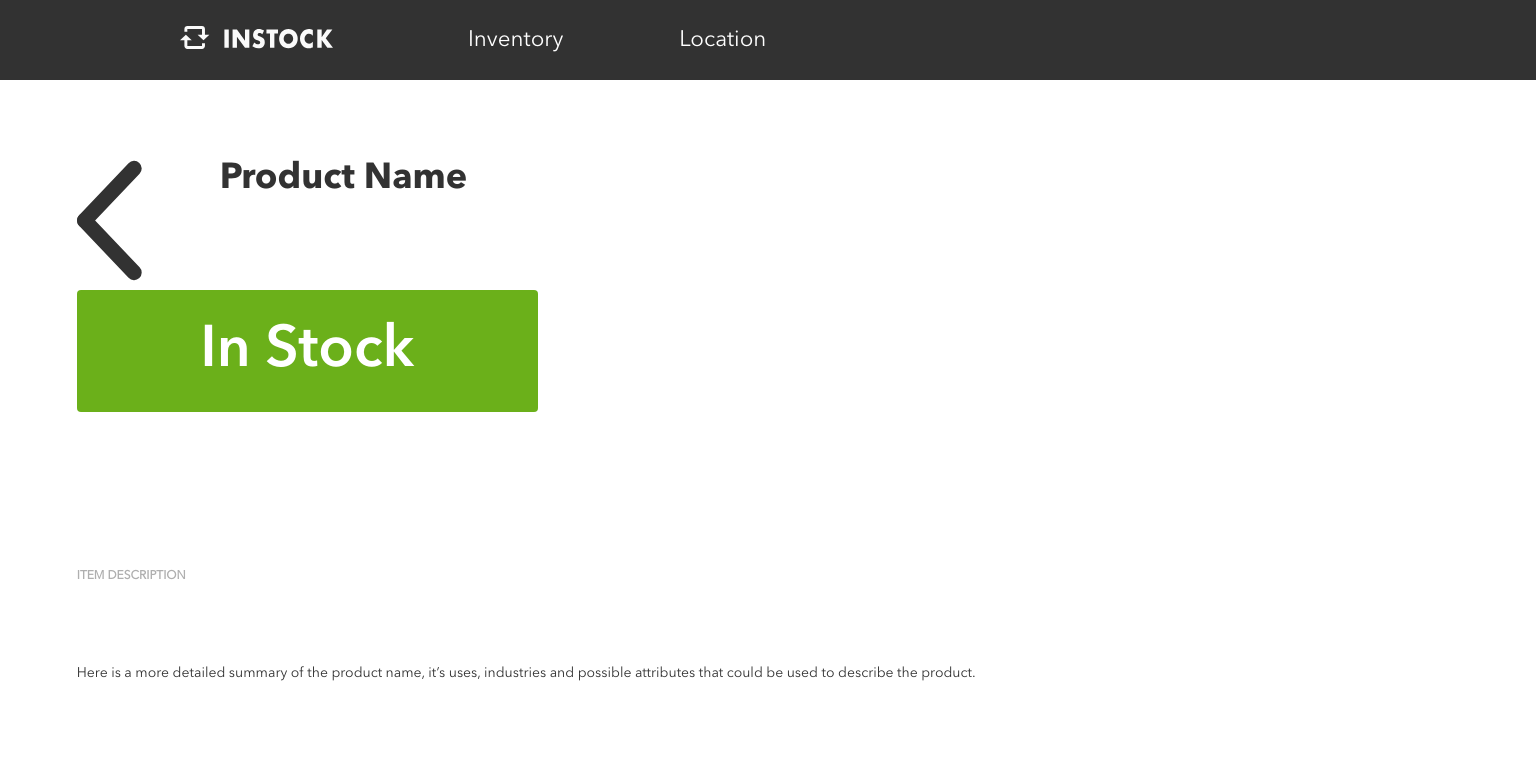
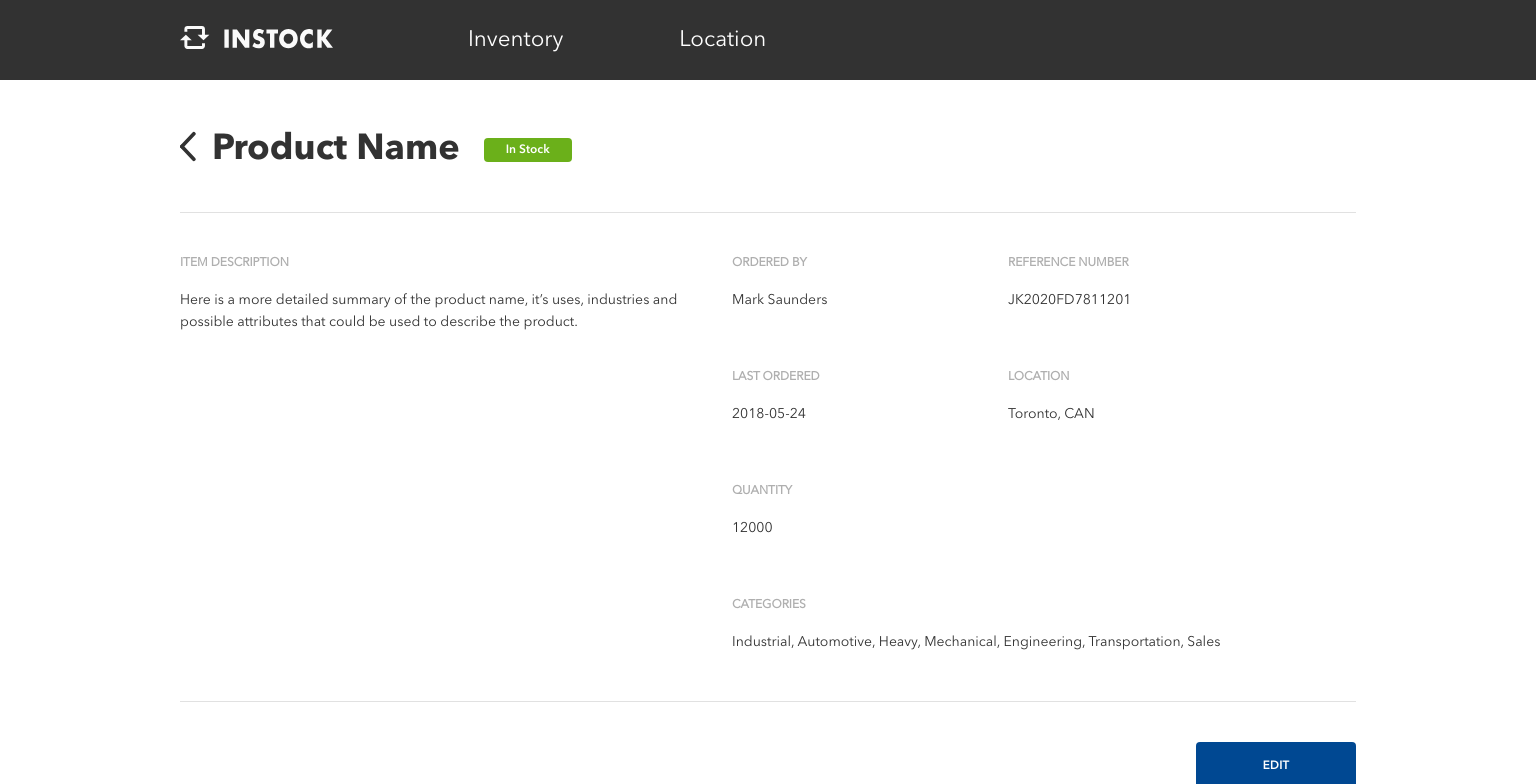
Before and after one commit to Short-Hop/InStock, a React (Create React App) app in the folder client/in-stock/: page /inventory in a window 1536 px wide. Shown: the top 784 px of the page. Built offline with nearby package versions, Linux system fonts and the light colour scheme.

Commit message:
Added product Component

```diff
--- a/client/in-stock/src/components/InvHeader.js
+++ b/client/in-stock/src/components/Header.js
@@ -4,7 +4,7 @@ export default class InvHeader extends Component {
   render() {
     return (
       <header className="header">
-        <h1>Inventory</h1>
+        <h1>{this.props.title}</h1>
         <input className="header__search" placeholder="Search" />
       </header>
     );
--- a/client/in-stock/src/components/Product.js
+++ b/client/in-stock/src/components/Product.js
@@ -22,6 +22,8 @@ function Product() {
                 {indicator}
             </div>
             <div className="divider"></div>
+
+            <div className="product__details">
                 <div className="product__description">
                     <h5>ITEM DESCRIPTION</h5>
                     <h4>Here is a more detailed summary of the product name, it’s uses, industries and possible attributes that could be used to describe the product.</h4>
@@ -50,15 +52,22 @@ function Product() {
                     </div>
 
                     <div>
+                        <div>
                             <h5>QUANTITY</h5>
                             <h4>12000</h4>
                         </div>
+                    </div>
 
+
+                    <div>
                         <div>
                             <h5>CATEGORIES</h5>
                             <h4>Industrial, Automotive, Heavy, Mechanical, Engineering, Transportation, Sales</h4>
                         </div>
                     </div>
+                </div>
+            </div>
+
             <div className="divider"></div>
 
             <button>
--- a/client/in-stock/src/components/WarehouseName.js
+++ b/client/in-stock/src/components/WarehouseName.js
@@ -1,5 +1,6 @@
 import React, { Component } from "react";
 import Arrow from "../assets/Icons/SVG/Icon-back-arrow.svg";
+import Inventory from "./Inventory"
 
 export default class WarehouseName extends Component {
   render() {
@@ -25,6 +26,7 @@ export default class WarehouseName extends Component {
             <p>weinberg@instock.com</p>
           </div>
         </div>
+        <Inventory/>
       </div>
     );
   }
--- a/client/in-stock/src/styles/_nav.scss
+++ b/client/in-stock/src/styles/_nav.scss
@@ -35,7 +35,7 @@
   }
 }
 
-@media screen and (min-width: 768px) {
+@media screen and (min-width: 600px) {
   .nav {
     display: flex;
     flex-direction: row;
--- a/client/in-stock/src/styles/_product.scss
+++ b/client/in-stock/src/styles/_product.scss
@@ -1,7 +1,8 @@
 .product {
-    padding: 5vw;
+    padding: 0px 5vw;
 
     &__header {
+        margin-top: 8vw;
         display: flex;
         flex-direction: column;
         justify-content: flex-start;
@@ -72,3 +73,176 @@
         font-size: 3.8vw;
     }
 }
+
+@media (min-width: 600px) {
+    .product {
+        padding: 0px 3vw;
+        display: flex;
+        flex-direction: column;
+
+        &__header {
+            margin: 5vw 0px;
+            flex-direction: row;
+            align-items: center;
+
+            img {
+                width: 2vw;
+                margin-right: 2vw;
+                margin-top: 0.3vw;
+            }
+
+            h1 {
+                margin-bottom: 0px;
+            }
+        }
+
+        .divider {
+            display: block;
+            margin-bottom: 5vw;
+        }
+
+        &__inStock {
+            font-size: 1.55vw;
+            padding: 0.8vw;
+            width: 12vw;
+            margin-bottom: 0px;
+            margin-left: 4vw;
+        }
+
+        &__outStock {
+            font-size: 1.55vw;
+            padding: 0.8vw;
+            width: 12vw;
+            margin-bottom: 0px;
+            margin-left: 4vw;
+        }
+
+        h5 {
+            margin-bottom: 1.5vw;
+        }
+
+        h4 {
+            margin-bottom: 5vw;
+        }
+
+        &__description {
+            margin-bottom: 6vw;
+            width: 80vw;
+        }
+
+        &__info {
+            display: flex;
+            flex-direction: column;
+            & > div {
+                display: flex;
+                div:nth-child(1) {
+                    width: 47vw;
+                }
+            }
+        }
+
+        button {
+            align-self: flex-end;
+            width: 21vw;
+            height: 6vw;
+            font-size: 1.55vw;
+            &:hover {
+                background-color: $Instock-blue-dark
+            }
+        }
+    }
+}
+
+@media (min-width: 1440px) {
+
+    .product {
+        padding: 0px 180px;
+        display: flex;
+        flex-direction: column;
+
+        &__header {
+            margin: 48px 0px 0px 0px;
+            flex-direction: row;
+            align-items: center;
+
+            img {
+                width: 16px;
+                margin-right: 16px;
+                margin-top: 3px
+            }
+
+            h1 {
+                margin-bottom: 0px;
+            }
+        }
+
+        .divider {
+            display: block;
+            margin: 40px 0px;
+        }
+
+        &__inStock {
+            font-size: 12px;
+            padding: 5px;
+            width: 88px;
+            margin-left: 24px;
+        }
+
+        &__outStock {
+            font-size: 12px;
+            padding: 5px;
+            width: 88px;
+            margin-left: 24px;
+        }
+
+        h5 {
+            margin-bottom: 16px;
+        }
+
+        h4 {
+            margin-bottom: 56px;
+        }
+
+        &__details {
+            display: flex;
+        }
+
+        &__description {
+            margin-bottom: 0px;
+            width: 552px;
+        }
+
+        &__info {
+            display: flex;
+            flex-direction: column;
+            width: 528px;
+            & > div {
+
+                display: flex;
+                div:nth-child(1) {
+                    width: 276px;
+                }
+
+                &:last-child {
+                    div {
+                        width: auto;
+                        h4 {
+                            margin-bottom: 8px;
+                        }
+                    }
+                }
+            }
+        }
+
+        button {
+            align-self: flex-end;
+            width: 160px;
+            height: 48px;
+            font-size: 12px;
+            &:hover {
+                background-color: $Instock-blue-dark
+            }
+        }
+    }
+
+}
--- a/client/in-stock/src/styles/_warehouseName.scss
+++ b/client/in-stock/src/styles/_warehouseName.scss
@@ -31,7 +31,7 @@
   }
 }
 
-@media screen and (min-width: 768px) {
+@media screen and (min-width: 600px) {
   .warehouseName {
     margin: 0px 24px;
     p {
--- a/client/in-stock/src/styles/styles.css
+++ b/client/in-stock/src/styles/styles.css
@@ -413,7 +413,7 @@ button {
   font-family: myDemi;
 }
 
-@media screen and (min-width: 768px) {
+@media screen and (min-width: 600px) {
   .nav {
     display: -webkit-box;
     display: -ms-flexbox;
@@ -538,10 +538,11 @@ button {
 }
 
 .product {
-  padding: 5vw;
+  padding: 0px 5vw;
 }
 
 .product__header {
+  margin-top: 8vw;
   display: -webkit-box;
   display: -ms-flexbox;
   display: flex;
@@ -618,6 +619,188 @@ button {
   width: 100%;
   height: 15vw;
   font-size: 3.8vw;
+}
+
+@media (min-width: 600px) {
+  .product {
+    padding: 0px 3vw;
+    display: -webkit-box;
+    display: -ms-flexbox;
+    display: flex;
+    -webkit-box-orient: vertical;
+    -webkit-box-direction: normal;
+        -ms-flex-direction: column;
+            flex-direction: column;
+  }
+  .product__header {
+    margin: 5vw 0px;
+    -webkit-box-orient: horizontal;
+    -webkit-box-direction: normal;
+        -ms-flex-direction: row;
+            flex-direction: row;
+    -webkit-box-align: center;
+        -ms-flex-align: center;
+            align-items: center;
+  }
+  .product__header img {
+    width: 2vw;
+    margin-right: 2vw;
+    margin-top: 0.3vw;
+  }
+  .product__header h1 {
+    margin-bottom: 0px;
+  }
+  .product .divider {
+    display: block;
+    margin-bottom: 5vw;
+  }
+  .product__inStock {
+    font-size: 1.55vw;
+    padding: 0.8vw;
+    width: 12vw;
+    margin-bottom: 0px;
+    margin-left: 4vw;
+  }
+  .product__outStock {
+    font-size: 1.55vw;
+    padding: 0.8vw;
+    width: 12vw;
+    margin-bottom: 0px;
+    margin-left: 4vw;
+  }
+  .product h5, .product .inventory th, .inventory .product th, .product .inventory__mobile--label {
+    margin-bottom: 1.5vw;
+  }
+  .product h4 {
+    margin-bottom: 5vw;
+  }
+  .product__description {
+    margin-bottom: 6vw;
+    width: 80vw;
+  }
+  .product__info {
+    display: -webkit-box;
+    display: -ms-flexbox;
+    display: flex;
+    -webkit-box-orient: vertical;
+    -webkit-box-direction: normal;
+        -ms-flex-direction: column;
+            flex-direction: column;
+  }
+  .product__info > div {
+    display: -webkit-box;
+    display: -ms-flexbox;
+    display: flex;
+  }
+  .product__info > div div:nth-child(1) {
+    width: 47vw;
+  }
+  .product button {
+    -ms-flex-item-align: end;
+        align-self: flex-end;
+    width: 21vw;
+    height: 6vw;
+    font-size: 1.55vw;
+  }
+  .product button:hover {
+    background-color: #002f5f;
+  }
+}
+
+@media (min-width: 1440px) {
+  .product {
+    padding: 0px 180px;
+    display: -webkit-box;
+    display: -ms-flexbox;
+    display: flex;
+    -webkit-box-orient: vertical;
+    -webkit-box-direction: normal;
+        -ms-flex-direction: column;
+            flex-direction: column;
+  }
+  .product__header {
+    margin: 48px 0px 0px 0px;
+    -webkit-box-orient: horizontal;
+    -webkit-box-direction: normal;
+        -ms-flex-direction: row;
+            flex-direction: row;
+    -webkit-box-align: center;
+        -ms-flex-align: center;
+            align-items: center;
+  }
+  .product__header img {
+    width: 16px;
+    margin-right: 16px;
+    margin-top: 3px;
+  }
+  .product__header h1 {
+    margin-bottom: 0px;
+  }
+  .product .divider {
+    display: block;
+    margin: 40px 0px;
+  }
+  .product__inStock {
+    font-size: 12px;
+    padding: 5px;
+    width: 88px;
+    margin-left: 24px;
+  }
+  .product__outStock {
+    font-size: 12px;
+    padding: 5px;
+    width: 88px;
+    margin-left: 24px;
+  }
+  .product h5, .product .inventory th, .inventory .product th, .product .inventory__mobile--label {
+    margin-bottom: 16px;
+  }
+  .product h4 {
+    margin-bottom: 56px;
+  }
+  .product__details {
+    display: -webkit-box;
+    display: -ms-flexbox;
+    display: flex;
+  }
+  .product__description {
+    margin-bottom: 0px;
+    width: 552px;
+  }
+  .product__info {
+    display: -webkit-box;
+    display: -ms-flexbox;
+    display: flex;
+    -webkit-box-orient: vertical;
+    -webkit-box-direction: normal;
+        -ms-flex-direction: column;
+            flex-direction: column;
+    width: 528px;
+  }
+  .product__info > div {
+    display: -webkit-box;
+    display: -ms-flexbox;
+    display: flex;
+  }
+  .product__info > div div:nth-child(1) {
+    width: 276px;
+  }
+  .product__info > div:last-child div {
+    width: auto;
+  }
+  .product__info > div:last-child div h4 {
+    margin-bottom: 8px;
+  }
+  .product button {
+    -ms-flex-item-align: end;
+        align-self: flex-end;
+    width: 160px;
+    height: 48px;
+    font-size: 12px;
+  }
+  .product button:hover {
+    background-color: #002f5f;
+  }
 }
 
 .location {
@@ -795,7 +978,7 @@ button {
   margin-left: 16px;
 }
 
-@media screen and (min-width: 768px) {
+@media screen and (min-width: 600px) {
   .warehouseName {
     margin: 0px 24px;
   }
```
Also changed, not shown: client/in-stock/src/App.js (+2 -6 lines), 1 other file (tests, documents, lock files or other folders). Lines whose indentation alone changed are shown as unchanged.
